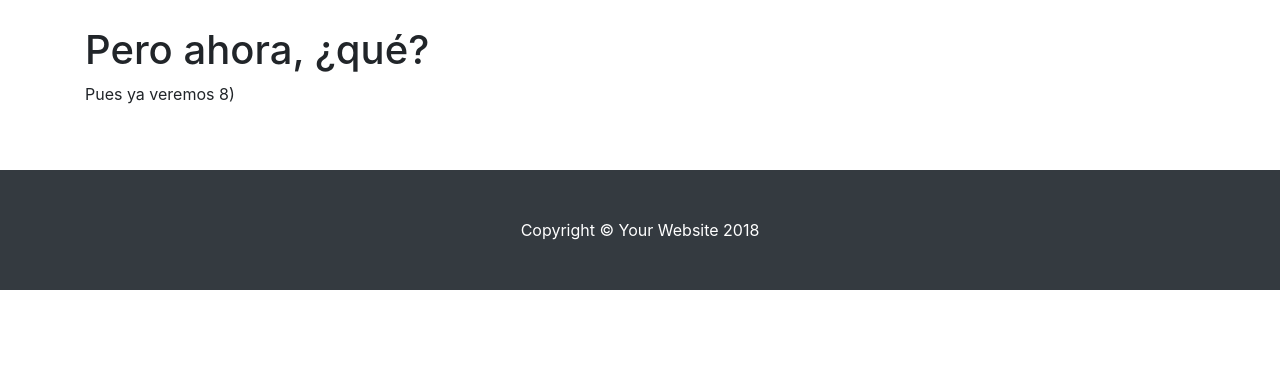
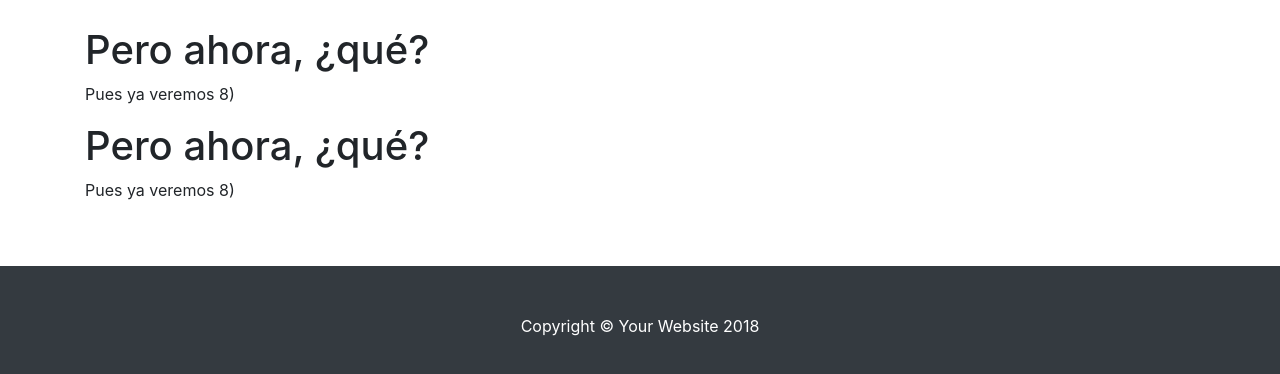
Before and after one commit to krysnh/Ciclo-viral-SARS-CoV-2-, a website: page index.html in a window 1280 px wide. Shown: the part 822-1196 px from the top of the page. Before the commit the page ends 1112 px from the top, so only its background shows below. Drawn offline with Linux system fonts and the light colour scheme.

Commit message:
Update index.html

```diff
--- a/index.html
+++ b/index.html
@@ -94,6 +94,8 @@
       <div class="container">
         <h1>Pero ahora, ¿qué?</h1>
         <p>Pues ya veremos 8)</code>
+      <h1>Pero ahora, ¿qué?</h1>
+        <p>Pues ya veremos 8)</code>
       </div>
     </section>
 
```
